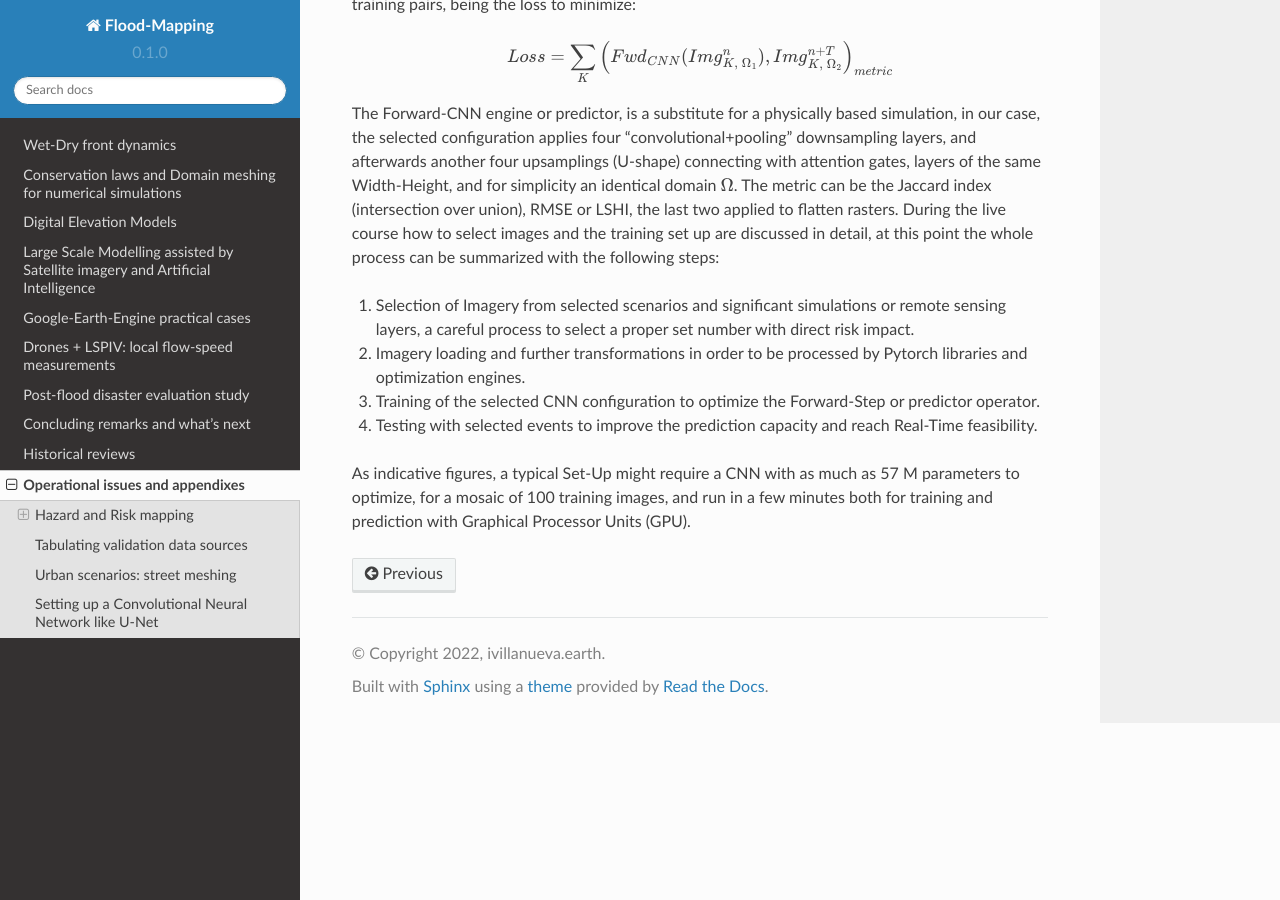
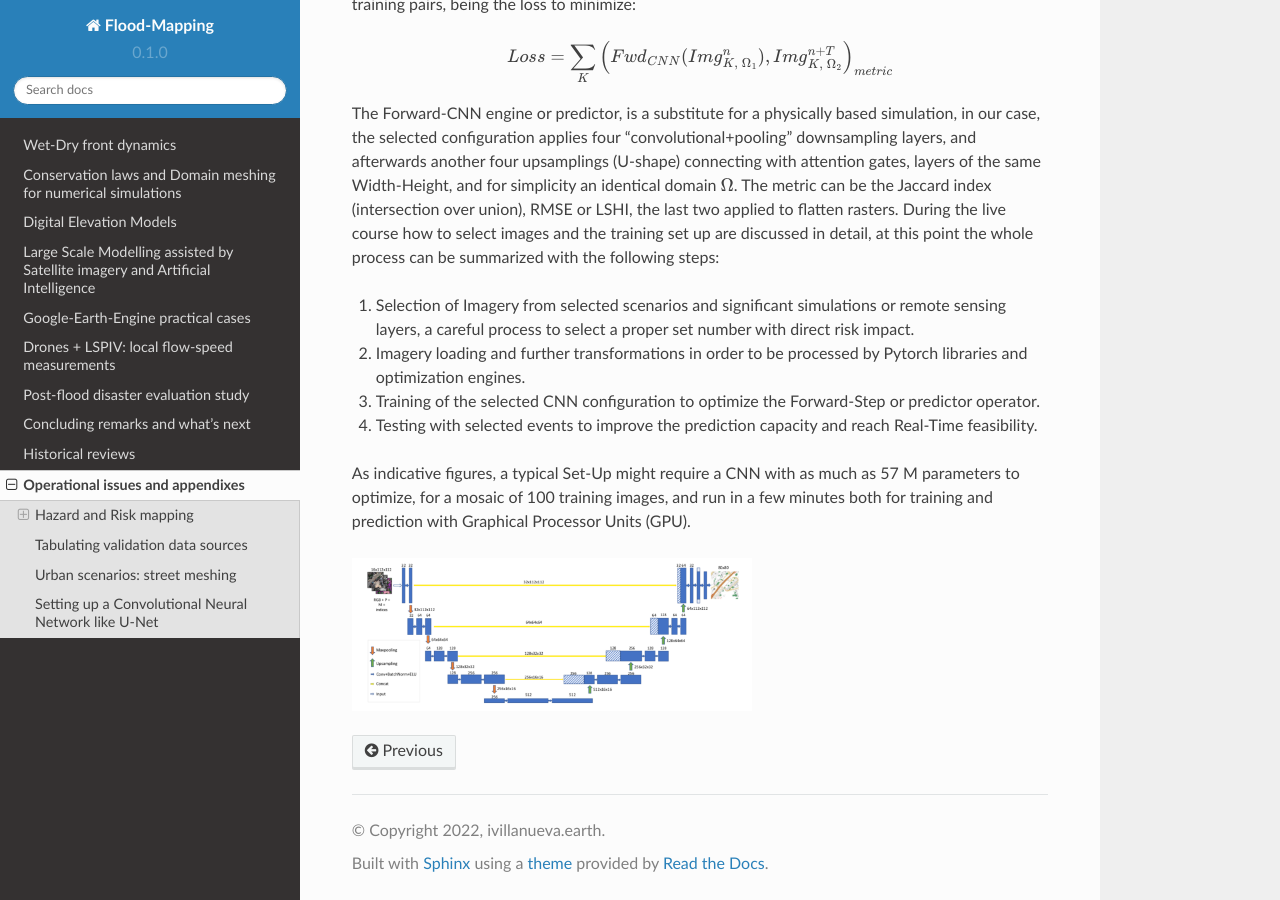
Before and after one commit to ivillamadrid/FloodMapping, a Sphinx documentation site: the page built from docs/source/operational_appx.rst, in a window 1280 px wide and 900 px high, scrolled down 2054 px. Built offline with Sphinx 7.4.7 and the Read the Docs theme 2.0.0, drawn with Linux system fonts in a browser that asks for light colours.

Commit message:
Update operational_appx.rst

```diff
--- a/docs/source/operational_appx.rst
+++ b/docs/source/operational_appx.rst
@@ -87,3 +87,7 @@ the training set up are discussed in detail, at this point the whole process can
 #. Testing with selected events to improve the prediction capacity and reach Real-Time feasibility.
 
 As indicative figures, a typical Set-Up might require a CNN with as much as 57 M parameters to optimize, for a mosaic of 100 training images, and run in a few minutes both for training and prediction with Graphical Processor Units (GPU).
+
+.. image:: UNet_archi.png
+  :width: 400
+  :alt: UNet
```
